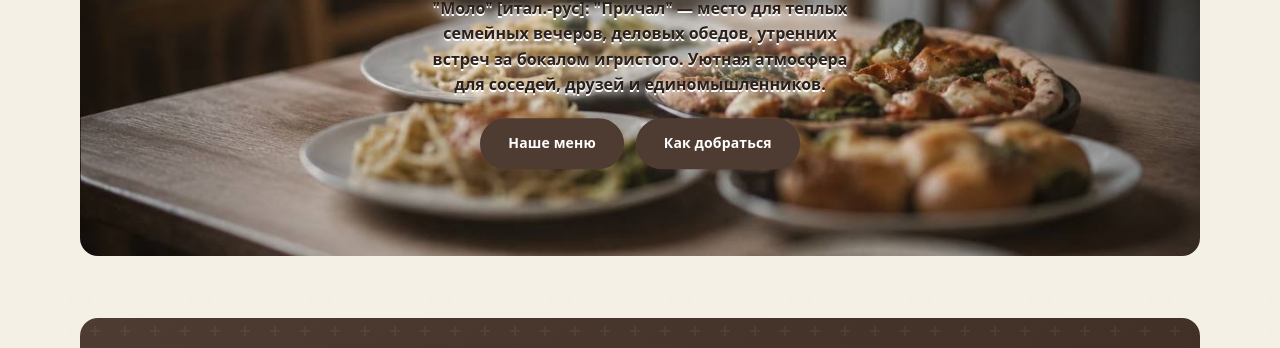
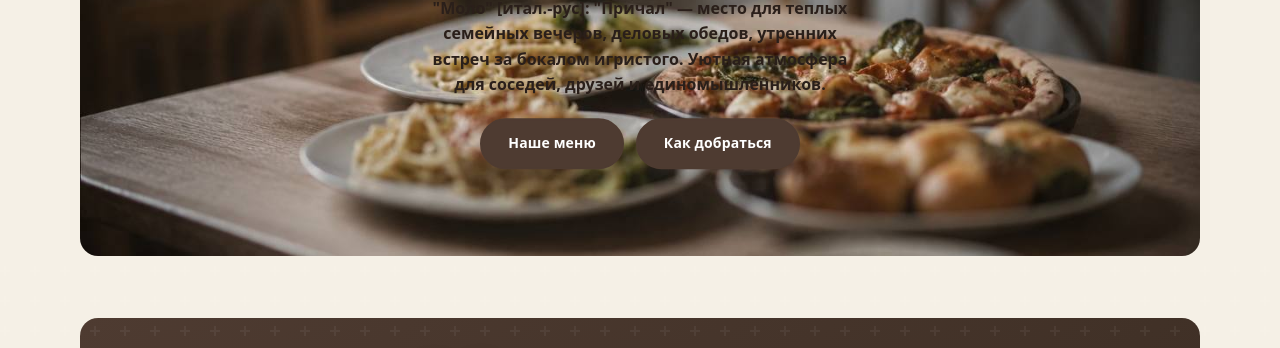
Before and after one commit to Ailono/molo_rest, a website: page public/index.html in a window 1280 px wide. Shown: the part 232-580 px from the top of the page. Drawn offline with nearby package versions, Linux system fonts and the light colour scheme; a web font is replaced by a local one.

Commit message:
auto: agent changes

```diff
--- a/public/index.html
+++ b/public/index.html
@@ -13,7 +13,7 @@
     <link rel="stylesheet" href="/css/style.css" />
     <style>
       .preview-hero {
-        background: #fff !important;
+        background: #F5F0E6 !important;
         position: relative;
         overflow: hidden;
         padding: 60px 0 !important;
@@ -34,9 +34,8 @@
       }
 
       .preview-hero .headline p {
-        color: #000 !important;
-        font-weight: 900 !important;
-        text-shadow: 0 2px 0 #fff, 0 4px 8px rgba(255,255,255,1), 0 0 30px rgba(255,255,255,0.9) !important;
+        color: #2a1f1a !important;
+        font-weight: 600 !important;
       }
 
       .preview-hero, .popular-section {
@@ -72,20 +71,9 @@
         z-index: 1;
       }
 
-      .preview-hero .headline p {
-        color: #2a1f1a !important;
-        font-weight: 600 !important;
-      }
-
       .preview-hero .headline h1 {
         color: #2a1f1a !important;
         text-shadow: 0 1px 2px rgba(255,255,255,0.5);
-        font-family: 'Playfair Display', Georgia, serif;
-      }
-
-      .preview-hero .headline p {
-        color: #2a1f1a !important;
-        font-weight: 600 !important;
       }
     </style>
   </head>
```
